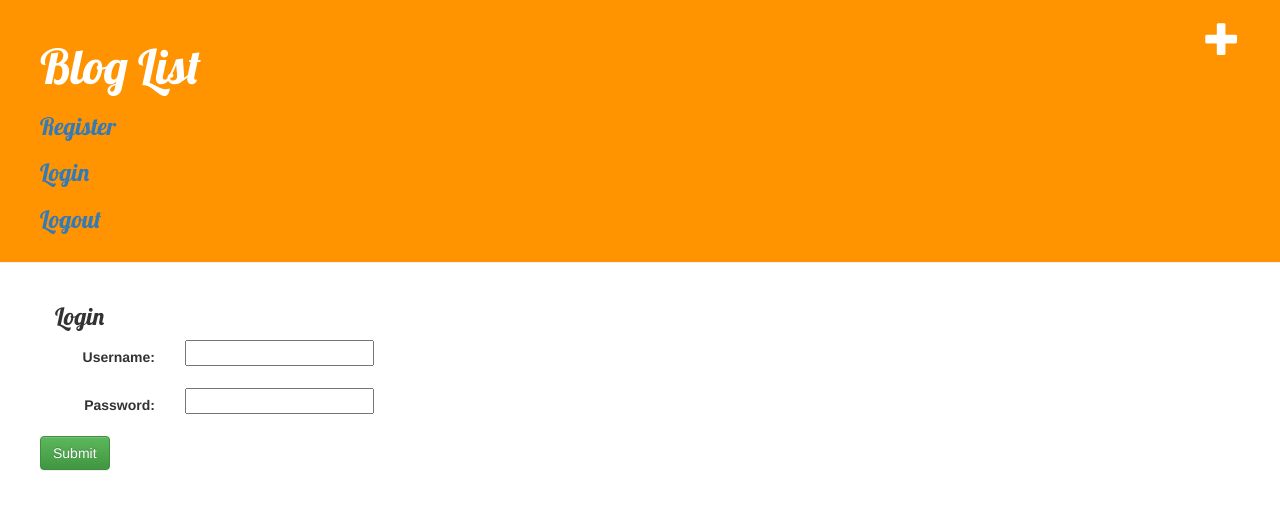
After one commit to RodellRodriguez/Django, a Django app: page /login/ in a window 1280 px wide. The commit adds this page. Shown: the top 510 px of the page. Run offline with Django 3.2, Linux system fonts and the light colour scheme; some libraries are stand-ins or nearby versions.

Commit message:
updating code

```diff
--- a/djangogirls/blog/forms.py
+++ b/djangogirls/blog/forms.py
@@ -14,3 +14,10 @@
 	class Meta:
 		model = User
 		fields = ('username', 'email', 'password',)
+
+class UserLoginForm(forms.ModelForm):
+	password = forms.CharField(widget=forms.PasswordInput)
+
+	class Meta:
+		model = User
+		fields = ('username', 'password')
--- a/djangogirls/blog/templates/blog/base.html
+++ b/djangogirls/blog/templates/blog/base.html
@@ -1,4 +1,4 @@
-{% load staticfiles %}
+    {% load staticfiles %}
 <html>
     <head>
     <title>{% block title %}My Blogs{% endblock %}</title>
@@ -18,6 +18,9 @@
             <!-- NO User Authentication Required Version -->
                 <a href="{% url 'blog:post_new' %}" class="top-menu"><span class="glyphicon glyphicon-plus"></span></a>
                 <h1><a href="/">Blog List</a></h1> <!--leads back to home page-->
+                <h3><a href="{% url 'blog:register' %}">Register</a></h3>
+                <h3><a href="{% url 'blog:login' %}">Login</a></h3>
+                <h3><a href="{% url 'blog:logout' %}">Logout</a></h3>
         </div>
 
         <div class="content container">
--- /dev/null
+++ b/djangogirls/blog/templates/blog/login_form.html
@@ -0,0 +1,17 @@
+{% extends 'blog/base.html'%}
+
+{% block title %}Login{% endblock %}
+
+{% block content %}
+<h3>Login</h3>
+
+<form class="form-horizontal" action="" method="post" enctype="multipart/form-data">
+	{% csrf_token %}
+	{% include 'blog/form-template.html' %}
+	<div class="form-group">
+		<div class="col-sm-offset-2 col-sm-10"></div>
+		<button type="submit" class="btn btn-success">Submit</button>
+	</div>
+</form>
+
+{% endblock %}
--- a/djangogirls/blog/urls.py
+++ b/djangogirls/blog/urls.py
@@ -10,4 +10,6 @@
 	url(r'^post/new/$', views.post_new, name='post_new'),
 	url(r'^post/(?P<pk>\d+)/edit/$', views.post_edit, name='post_edit'),
 	url(r'^post/(?P<pk>\d+)/remove/$', views.post_remove, name='post_remove'),
+	url(r'^login/$', views.UserLoginFormView.as_view(), name= 'login'),
+	url(r'^logout/$', views.logout_view, name= 'logout'),
 ]
--- a/djangogirls/blog/views.py
+++ b/djangogirls/blog/views.py
@@ -1,9 +1,9 @@
 from django.shortcuts import get_object_or_404, redirect, render
 from django.utils import timezone
-from django.contrib.auth import authenticate, login
-from django.views.generic import View
+from django.contrib.auth import authenticate, login, logout
+from django.views.generic import RedirectView, View
 from .models import Post
-from .forms import PostForm, UserForm
+from .forms import PostForm, UserForm, UserLoginForm
 
 def post_list(request):
     posts = Post.objects.filter(
@@ -87,3 +87,30 @@
                     return redirect('blog:post_list')
 
         return render(request, self.template_name, {'form':form})
+
+# similar set up to UserFormView class
+class UserLoginFormView(View):
+    form_class = UserLoginForm
+    template_name = 'blog/login_form.html'
+
+    def get(self, request):
+        form = self.form_class(None)
+        return render(request, self.template_name, {'form':form})
+
+    def post(self, request):
+        form = self.form_class(request.POST)
+
+        username = form.cleaned_data.get('username')
+        password = form.cleaned_data.get('password')
+        user = authenticate(username=username, password=password)
+        print(user.is_active())
+        if user is not None:
+            print(user.is_active())
+            if user.is_active:
+                login(request,user)
+                return redirect('blog:post_list')
+        return render(request, self.template_name, {'form':form})
+
+def logout_view(request):
+    logout(request)
+    return redirect('blog:post_list')
```
Also changed, not shown: djangogirls/README.md, djangogirls/db.sqlite3.
